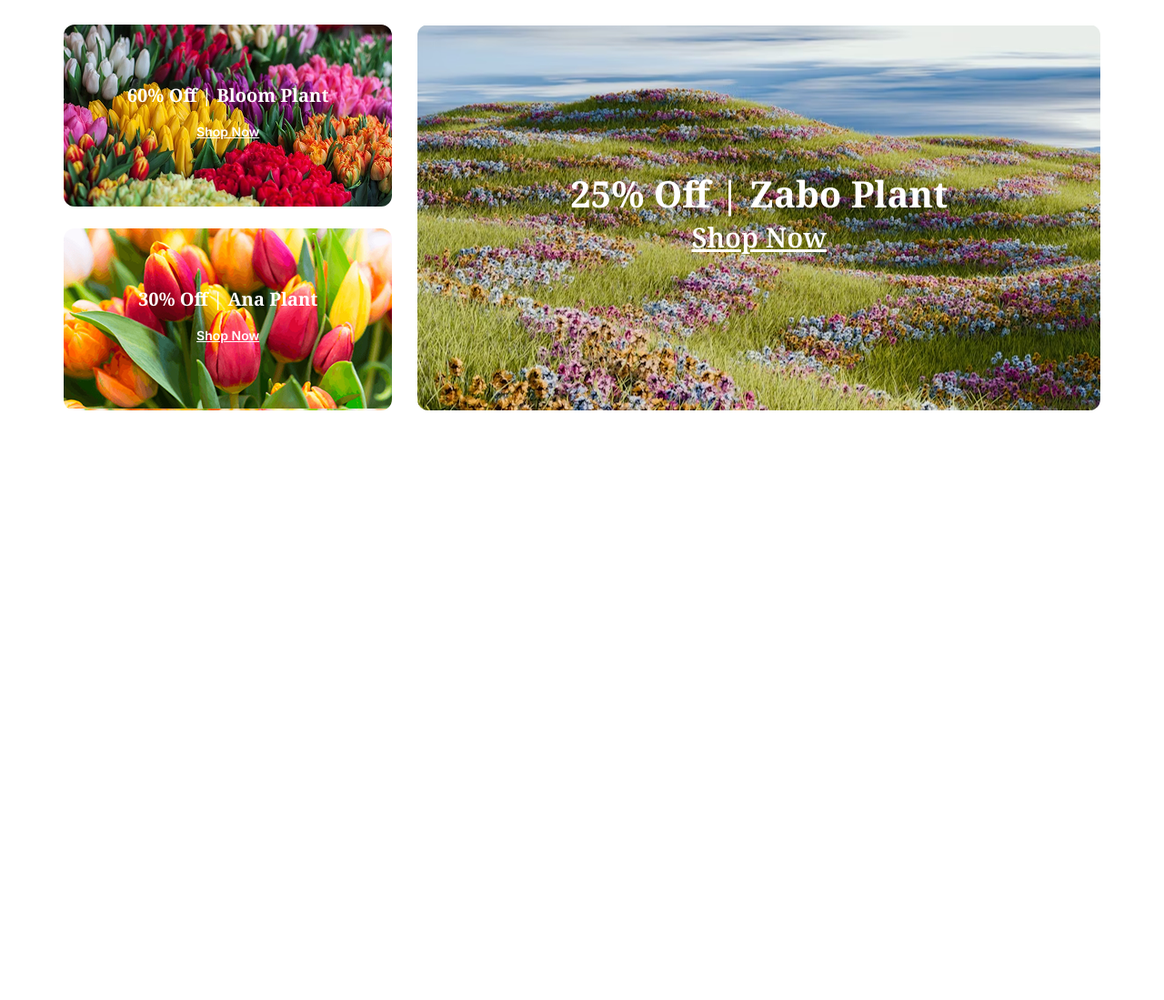
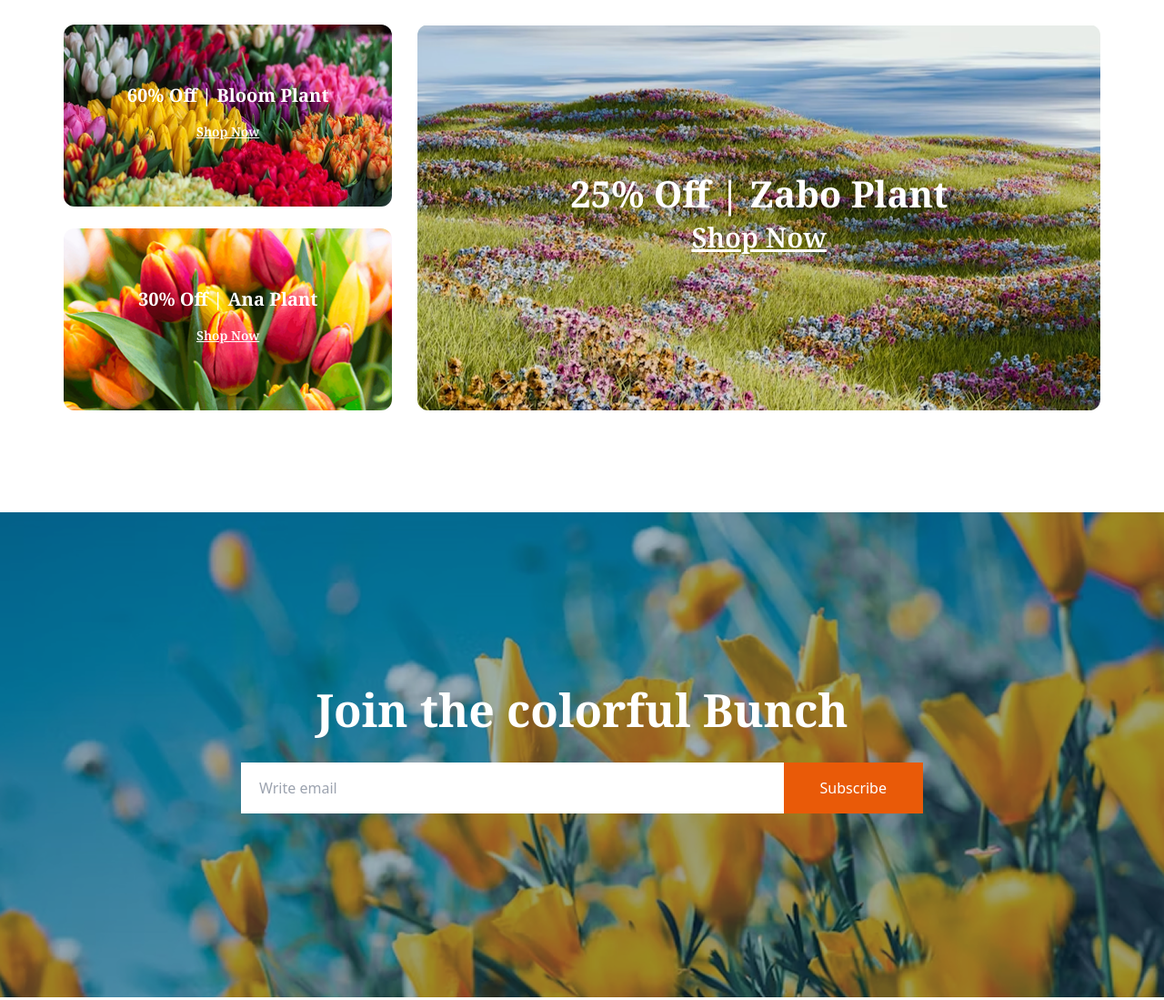
Before and after one commit to marufmahin/B12A02-Responsive-Flowers, a plain HTML site: page index.html in a window 1280 px wide. Shown: the part 3060-4159 px from the top of the page at 91% size. Before the commit the page ends 3623 px from the top, so only its background shows below. Drawn offline with nearby package versions, Linux system fonts and the light colour scheme.

Commit message:
Deals section fixed and Bunch section added

```diff
--- a/index.html
+++ b/index.html
@@ -68,9 +68,9 @@
         </section>
  </header>
 
-    <main class="max-w-[1140px] mx-auto">
+    <main class="">
         <!-- Our plants section -->
-         <section class="mt-28 mx-4 lg:mx-0">
+         <section class="max-w-[1140px] lg:mx-auto mt-28 mx-4">
 
           <div class="flex flex-col items-center justify-center gap-4">
 
@@ -135,7 +135,7 @@
 
          <!--  Plants Lover section-->
 
-         <section class="lg:flex lg:flex-row lg:mt-52 mt-10 lg:justify-between flex flex-col justify-center items-center mb-52 mx-4 lg:mx-0">
+         <section class="max-w-[1140px] lg:mx-auto  lg:flex lg:flex-row lg:mt-52 mt-10 lg:justify-between flex flex-col justify-center items-center mb-52 mx-4">
 
             <div class="flex max-w-[540px]">
                 <img src="assets/flower-store.png" alt="">
@@ -164,9 +164,12 @@
          </section>
 
 
+
+
+
          <!-- Latest Deals Section -->
 
-  <section class="mb-28 mx-4 lg:mx-0">
+  <section class="max-w-[1140px] lg:mx-auto mb-28 mx-4">
 
             <div class="flex flex-col justify-center items-center">
                 <h3 class="noto-serif font-bold  text-black text-[50px]"><span class="text-[#E95A08]">Latest</span>  Deals</h3>
@@ -174,33 +177,53 @@
 
             </div>
 
-      <section class="noto-serif max-w-[1140px] mx-auto lg:mt-28 mt-12 grid lg:grid-cols-3 gap-7 ">
+<section class="noto-serif max-w-[1140px] mx-auto lg:mt-28 mt-12 grid grid-cols-1 lg:grid-cols-3 gap-7">
 
-      <div class="grid grid-cols-1 gap-6">
-      <div class="rounded-xl h-[200px] flex flex-col justify-center items-center text-white "
-         style="background-image: url(/assets/deal-bloom.png)">
-
-      <p class="text-xl font-bold">60% Off | Bloom Plant</p>
-      <button class="inter-normal mt-2  text-white px-4 py-2 text-sm font-semibold rounded underline">Shop Now</button>
+  <div class="grid grid-cols-1 gap-6 w-full">
+    <div class="rounded-xl h-[200px]  flex flex-col justify-center items-center text-white bg-cover bg-center"
+         style="background-image: url(./assets/deal-bloom.png)">
+      <p class="text-lg sm:text-xl font-bold">60% Off | Bloom Plant</p>
+      <button class="mt-2 text-white px-4 py-2 text-sm font-semibold underline">Shop Now</button>
     </div>
 
-      <div class="rounded-xl h-[200px]  flex flex-col justify-center items-center text-white "
-         style="background-image: url(/assets/deal-ana.png)">
-      <p class="text-xl font-bold">30% Off | Ana  Plant</p>
-      <button class="inter-normal mt-2  text-white px-4 py-2 text-sm font-semibold underline">Shop Now</button>
+    <div class="rounded-xl h-[200px] flex flex-col justify-center items-center text-white bg-cover bg-center"
+         style="background-image: url(./assets/deal-ana.png)">
+      <p class="text-lg sm:text-xl font-bold">30% Off | Ana Plant</p>
+      <button class="mt-2 text-white px-4 py-2 text-sm font-semibold underline">Shop Now</button>
     </div>
   </div>
 
-    <div class="rounded-xl h-[200px] lg:h-full flex flex-col justify-center items-center text-white lg:col-span-2"
-       style="background-image: url(/assets/deal-zabo.png)">
-    <p class=" text-xl lg:text-[40px] font-bold text-center">25% Off | Zabo Plant</p>
-    <button class=" mt-4 text-white px-6  font-semibold underline lg:text-3xl text-xls">Shop Now</button>
+  <div class="rounded-xl h-[200px] lg:h-full flex flex-col justify-center items-center text-white lg:col-span-2 bg-cover bg-center"
+       style="background-image: url(./assets/deal-zabo.png)">
+    <p class="text-xl lg:text-[40px] font-bold text-center">25% Off | Zabo Plant</p>
+    <button class="mt-4 text-white px-6 font-semibold underline lg:text-3xl text-lg">Shop Now</button>
   </div>
 
    </section>
-
 </section>
 
+   <!-- Colorful Bunch -->
+
+  <section
+    class="mb-16 w-full bg-cover bg-center bg-no-repeat lg:mx-auto h-[275px] lg:h-[533px]"
+    style="background-image: url(./assets/news-letter-bg.png)" >
+
+    <div class="flex flex-col items-center justify-center h-full gap-6 px-4">
+
+      <h3 class="noto-serif font-bold text-xl lg:text-[50px] text-white text-center">
+        Join the colorful Bunch
+      </h3>
+
+      <div class="w-full max-w-[750px] flex flex-row lg:mt-5">
+
+        <input type="email" placeholder="Write email" class="text-black py-4 px-5 w-full focus:outline-none"/>
+
+        <button
+          class="w-auto bg-[#E95A08] text-white lg:px-10 px-4 py-4" > Subscribe</button>
+      </div>
+
+    </div>
+    </section>
 
  </main>
 
```
Lines whose indentation alone changed are shown as unchanged.
